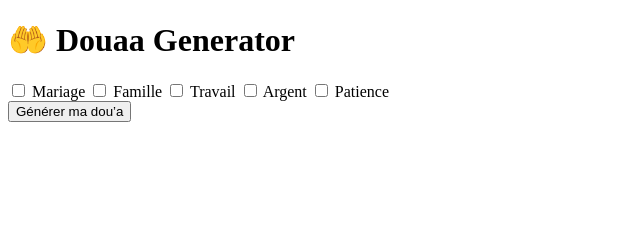
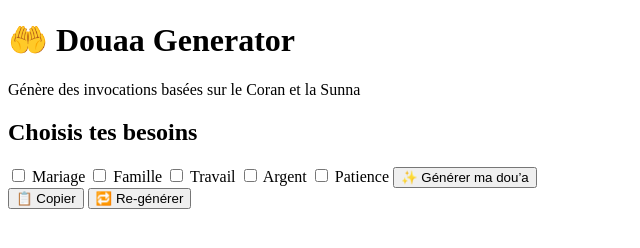
Before and after one commit to mounirdark/douaa-generator, a plain HTML site: page index.html in a window 1280 px wide. Shown: the whole page, without its empty margins (0-640 px from the left). Drawn offline with Linux system fonts and the light colour scheme.

Commit message:
Refactor Douaa Generator layout and structure

```diff
--- a/index.html
+++ b/index.html
@@ -2,25 +2,42 @@
 <html lang="fr">
 <head>
   <meta charset="UTF-8">
+  <meta name="viewport" content="width=device-width, initial-scale=1.0">
   <title>Douaa Generator</title>
   <link rel="stylesheet" href="style.css">
 </head>
+
 <body>
 
+  <div class="container">
+
     <h1>🤲 Douaa Generator</h1>
+    <p class="subtitle">Génère des invocations basées sur le Coran et la Sunna</p>
 
-  <div id="categories">
+    <div class="card">
+
+      <h2>Choisis tes besoins</h2>
+
       <label><input type="checkbox" name="category" value="mariage"> Mariage</label>
       <label><input type="checkbox" name="category" value="famille"> Famille</label>
       <label><input type="checkbox" name="category" value="travail"> Travail</label>
       <label><input type="checkbox" name="category" value="argent"> Argent</label>
       <label><input type="checkbox" name="category" value="patience"> Patience</label>
+
+      <button id="generateBtn">✨ Générer ma dou’a</button>
+
     </div>
 
-  <button id="generateBtn">Générer ma dou’a</button>
+    <div id="output"></div>
 
-  <pre id="output"></pre>
+    <div class="actions">
+      <button id="copyBtn">📋 Copier</button>
+      <button id="regenBtn">🔁 Re-générer</button>
+    </div>
+
+  </div>
 
   <script src="app.js"></script>
+
 </body>
 </html>
```
Lines whose indentation alone changed are shown as unchanged.
